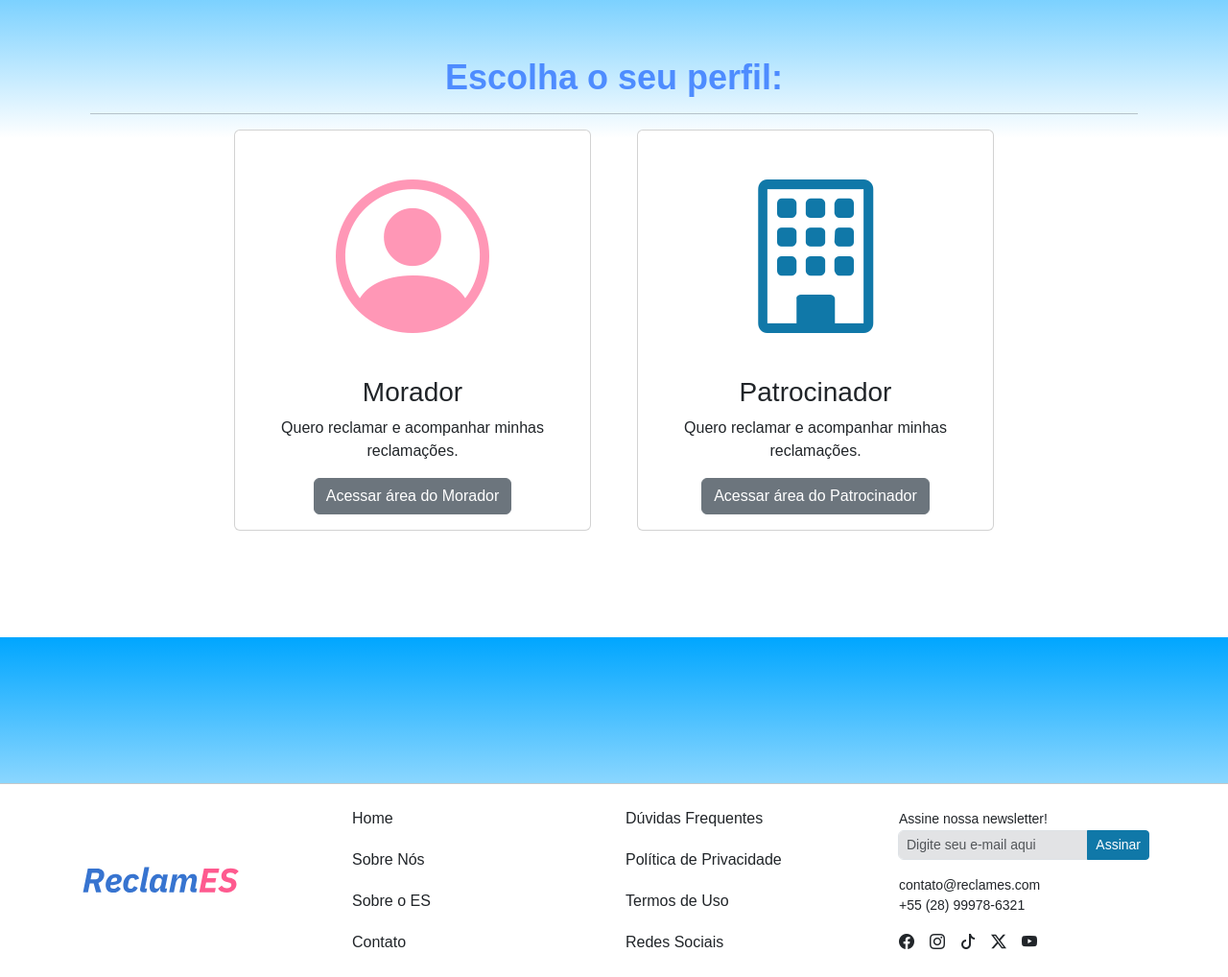
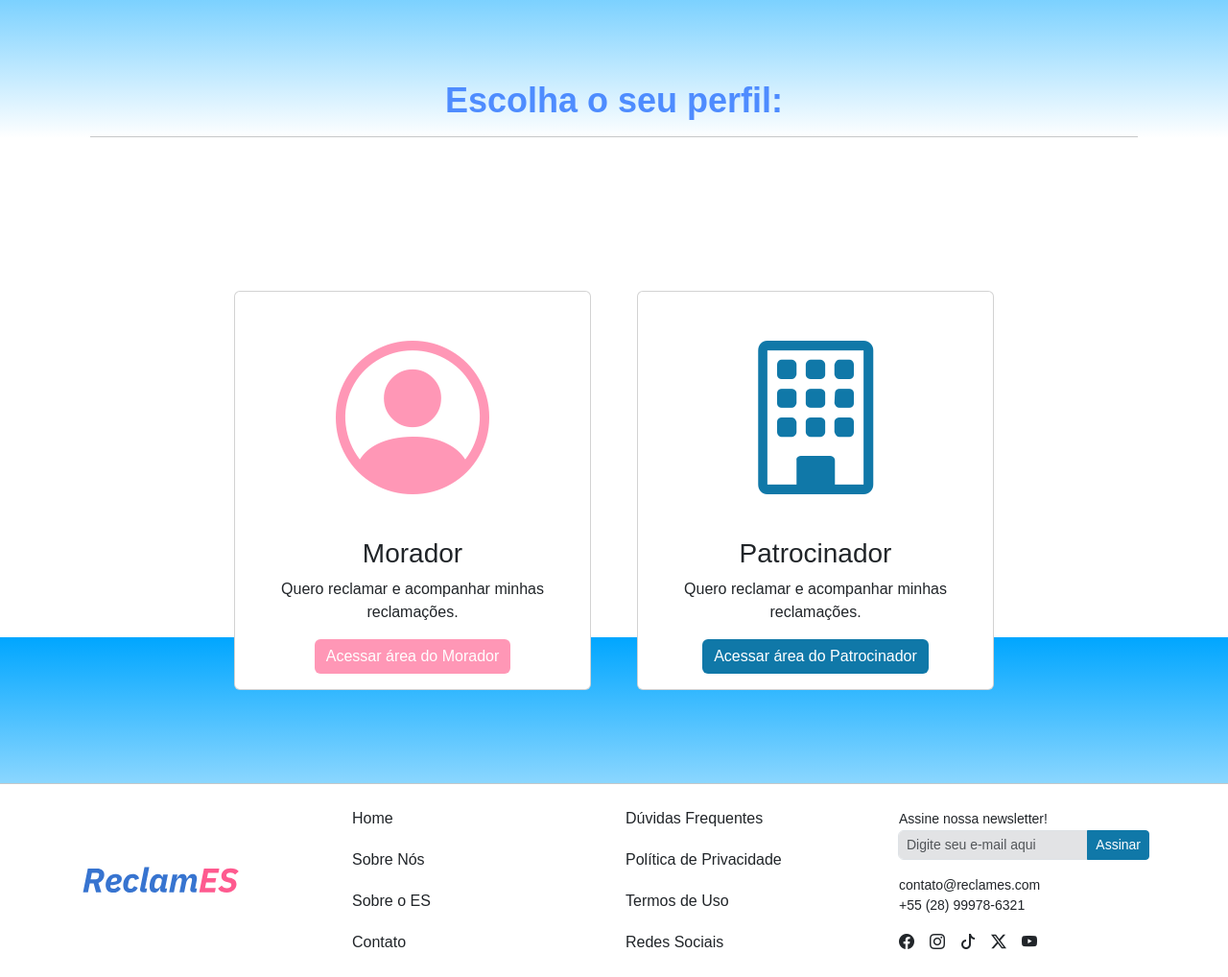
Before and after one commit to ComputerPhilosophe/Reclames, a FastAPI app: page /entrar in a window 1280 px wide. Shown: the part 136-1154 px from the top of the page at 96% size. Run offline with FastAPI, Linux system fonts and the light colour scheme; some libraries are stand-ins or nearby versions.

Commit message:
Pagina entrar atualizada

```diff
--- a/templates/main/pages/entrar.html
+++ b/templates/main/pages/entrar.html
@@ -10,17 +10,23 @@
         color: #1078A8;
         font-size: 10rem;
     }
-
     .custom-card {
           width: 300px; /* Ajuste a largura conforme necessário */
           height: 400px; /* Ajuste a altura conforme necessário */
         }
   </style>
 <main>
+    <br>
     <div class="container">
         <h3 class="text-center texto-azul"><br>Escolha o seu perfil:<br></h3>
         <hr>
     </div>
+    <br>
+    <br>
+    <br>
+    <br>
+    <br>
+    <br>
     <div class="container ">
         <div class="row d-flex justify-content-center align-items-stretch gap-5 ">
             <div class="card col-4 text-center">
@@ -28,13 +34,13 @@
                 </i>
                 <h3>Morador</h3>
                 <p>Quero reclamar e acompanhar minhas reclamações.</p>
-                <a href="/cadastro" class="nav-link"><button type="button" class="btn btn-secondary mb-3">Acessar área do Morador</button></a>
+                <a href="/cadastro" class="nav-link"><button type="button" class="btn mb-3" style="background-color: #FF97B6; border: none; color: white">Acessar área do Morador</button></a>
             </div>
             <div class="card col-4 text-center">
                 <i class="bi bi-building mt-3 icon-azul"></i>
                 <h3>Patrocinador</h3>
                 <p>Quero reclamar e acompanhar minhas reclamações.</p>
-                <a href="/cadastro" class="nav-link"><button type="button" class="btn btn-secondary mb-3">Acessar área do Patrocinador</button></a>
+                <a href="/cadastro" class="nav-link"><button type="button" class="btn mb-3"  style="background-color: #1078A8; border: none; color: white">Acessar área do Patrocinador</button></a>
             </div>
         </div>
     </div>
```
